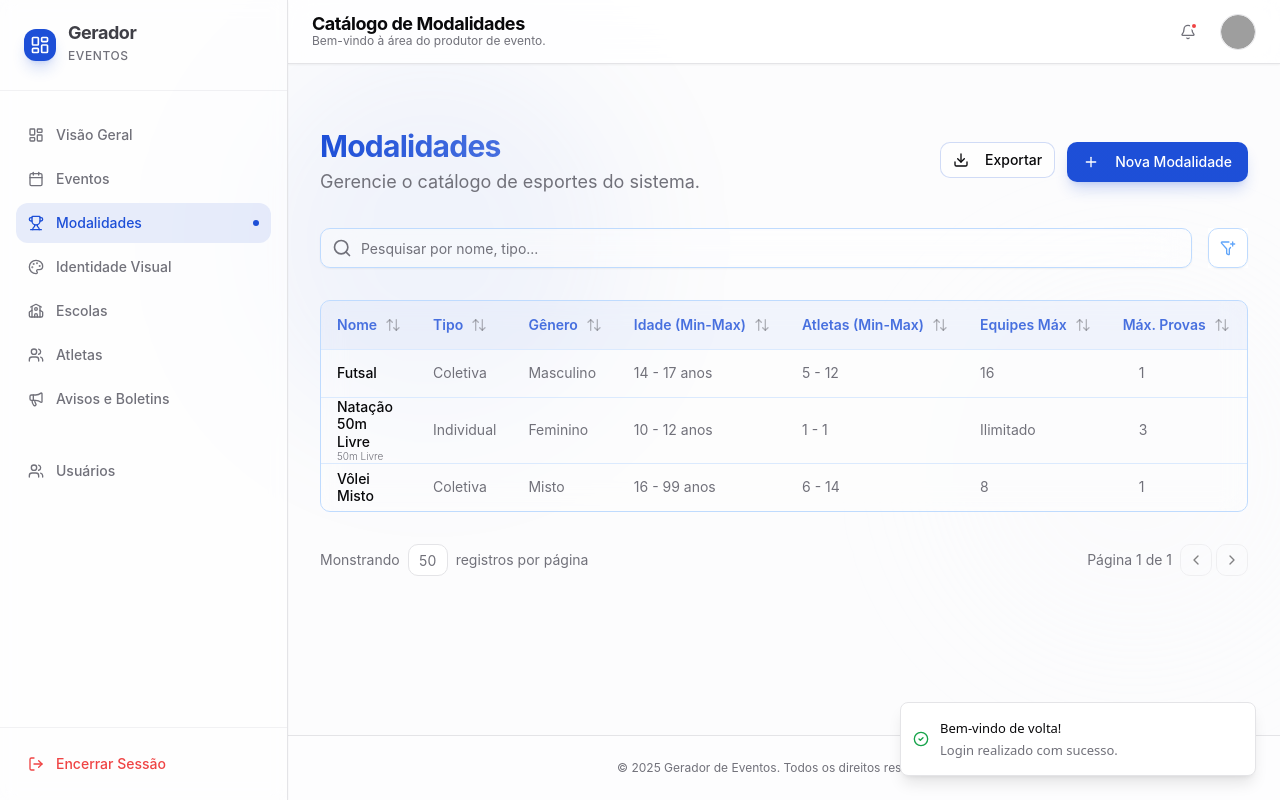
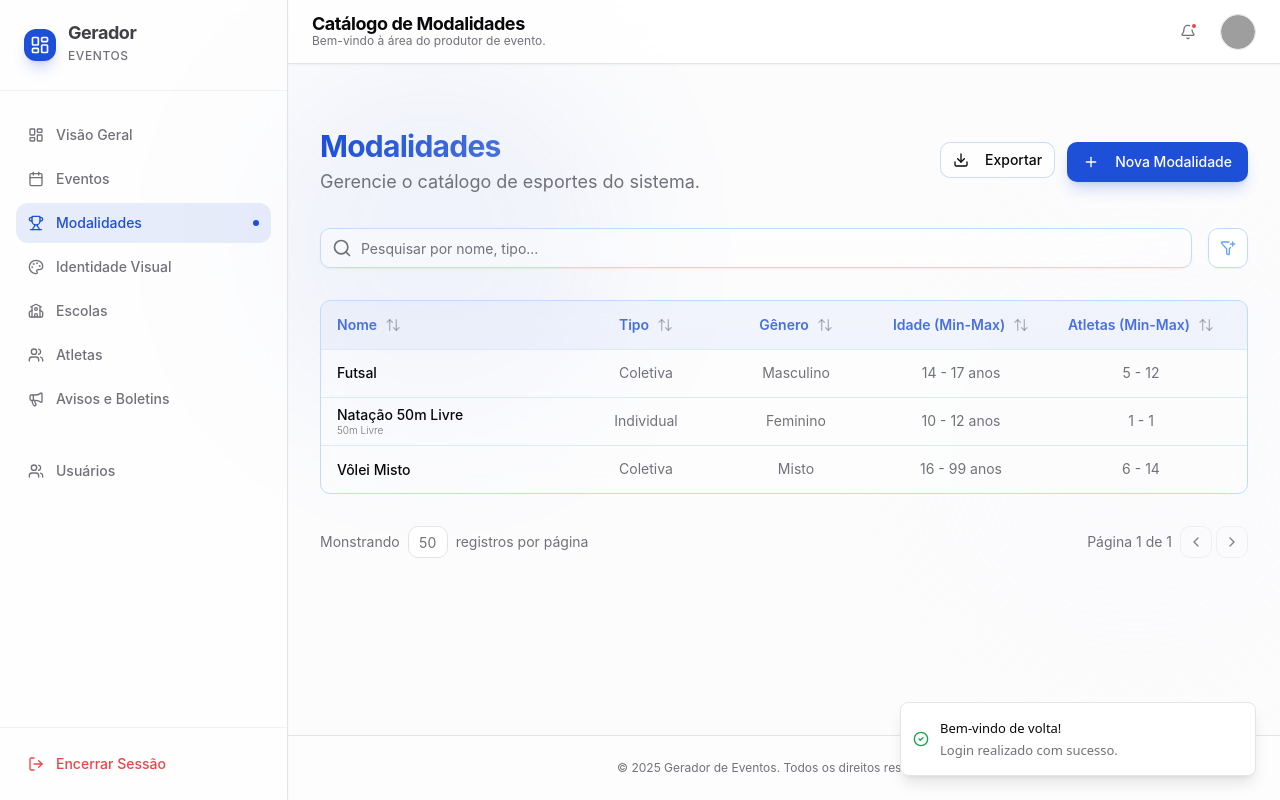
Before and after one commit to AtilaMedeiros/gerador-de-eventos_ultimo, a React (Vite) app: page /area-do-produtor/modalidades in a window 1280 px wide. Both pictures are taken after typing "name@example.com", "Sample123" into the empty fields and a click on the button "Entrar no Sistema". Shown: the top 800 px of the page. Built offline with nearby package versions, Linux system fonts and the light colour scheme; grey boxes are pictures that could not be loaded.

Commit message:
feat: Adiciona funcionalidade de redimensionamento de colunas à tabela de modalidades com persistência de largura.

```diff
--- a/src/pages/dashboard/basic-registration/ModalitiesList.tsx
+++ b/src/pages/dashboard/basic-registration/ModalitiesList.tsx
@@ -1,4 +1,4 @@
-import { useState } from 'react'
+import { useState, useRef, useCallback, useEffect } from 'react'
 import { Button } from '@/components/ui/button'
 import { Input } from '@/components/ui/input'
 import {
@@ -166,6 +166,59 @@ export default function ModalitiesList() {
     setCurrentPage(1)
   }
 
+  // Column Resizing Logic
+  const [colWidths, setColWidths] = useState<{ [key: string]: number }>(() => {
+    const saved = localStorage.getItem('ge_modalities_col_widths')
+    return saved ? JSON.parse(saved) : {
+      name: 250,
+      type: 150,
+      gender: 150,
+      minAge: 180,
+      minAthletes: 180,
+      maxTeams: 150,
+      maxEventsPerAthlete: 150,
+      actions: 100
+    }
+  })
+
+  useEffect(() => {
+    localStorage.setItem('ge_modalities_col_widths', JSON.stringify(colWidths))
+  }, [colWidths])
+
+  const resizingRef = useRef<{ key: string, startX: number, startWidth: number } | null>(null)
+
+  const handleMouseMove = useCallback((e: MouseEvent) => {
+    if (!resizingRef.current) return
+    const { key, startX, startWidth } = resizingRef.current
+    const diff = e.clientX - startX
+    const newWidth = Math.max(50, startWidth + diff) // Min width 50
+
+    setColWidths(prev => ({
+      ...prev,
+      [key]: newWidth
+    }))
+  }, [])
+
+  const handleMouseUp = useCallback(() => {
+    resizingRef.current = null
+    document.removeEventListener('mousemove', handleMouseMove)
+    document.removeEventListener('mouseup', handleMouseUp)
+    document.body.style.cursor = 'default'
+  }, [handleMouseMove])
+
+  const handleMouseDown = useCallback((e: React.MouseEvent, key: string) => {
+    e.preventDefault()
+    e.stopPropagation()
+    resizingRef.current = {
+      key,
+      startX: e.clientX,
+      startWidth: colWidths[key] || 100
+    }
+    document.addEventListener('mousemove', handleMouseMove)
+    document.addEventListener('mouseup', handleMouseUp)
+    document.body.style.cursor = 'col-resize'
+  }, [colWidths, handleMouseMove, handleMouseUp])
+
 
   return (
     <div className="space-y-8 animate-fade-in relative">
@@ -236,46 +289,81 @@ export default function ModalitiesList() {
         </div>
       </div>
 
-      <div className="rounded-md border border-blue-200 dark:border-blue-800 bg-white/30 dark:bg-black/30 backdrop-blur-md overflow-hidden">
-        <Table>
+      <div className="rounded-md border border-blue-200 dark:border-blue-800 bg-white/30 dark:bg-black/30 backdrop-blur-md overflow-hidden overflow-x-auto">
+        <Table style={{ tableLayout: 'fixed', minWidth: '100%' }}>
           <TableHeader className="bg-primary/5">
             <TableRow className="hover:bg-transparent border-b border-blue-100 dark:border-blue-900/30">
-              <TableHead className="w-[250px] font-semibold text-primary/80 h-12 cursor-pointer hover:bg-primary/10 transition-colors" onClick={() => requestSort('name')}>
-                <div className="flex items-center">
-                  Nome {getSortIcon('name')}
+              <TableHead style={{ width: colWidths.name }} className="relative font-semibold text-primary/80 h-12 cursor-pointer hover:bg-primary/10 transition-colors" onClick={() => requestSort('name')}>
+                <div className="flex items-center overflow-hidden">
+                  <span className="truncate">Nome</span> {getSortIcon('name')}
                 </div>
+                <div
+                  onMouseDown={(e) => handleMouseDown(e, 'name')}
+                  onClick={(e) => e.stopPropagation()}
+                  className="absolute right-0 top-0 h-full w-1 hover:w-1.5 bg-border/0 hover:bg-primary/50 cursor-col-resize z-10"
+                />
               </TableHead>
-              <TableHead className="font-semibold text-primary/80 h-12 cursor-pointer hover:bg-primary/10 transition-colors" onClick={() => requestSort('type')}>
-                <div className="flex items-center">
-                  Tipo {getSortIcon('type')}
+              <TableHead style={{ width: colWidths.type }} className="relative font-semibold text-primary/80 h-12 cursor-pointer hover:bg-primary/10 transition-colors text-center" onClick={() => requestSort('type')}>
+                <div className="flex items-center justify-center overflow-hidden">
+                  <span className="truncate">Tipo</span> {getSortIcon('type')}
                 </div>
+                <div
+                  onMouseDown={(e) => handleMouseDown(e, 'type')}
+                  onClick={(e) => e.stopPropagation()}
+                  className="absolute right-0 top-0 h-full w-1 hover:w-1.5 bg-border/0 hover:bg-primary/50 cursor-col-resize z-10"
+                />
               </TableHead>
-              <TableHead className="font-semibold text-primary/80 h-12 cursor-pointer hover:bg-primary/10 transition-colors" onClick={() => requestSort('gender')}>
-                <div className="flex items-center">
-                  Gênero {getSortIcon('gender')}
+              <TableHead style={{ width: colWidths.gender }} className="relative font-semibold text-primary/80 h-12 cursor-pointer hover:bg-primary/10 transition-colors text-center" onClick={() => requestSort('gender')}>
+                <div className="flex items-center justify-center overflow-hidden">
+                  <span className="truncate">Gênero</span> {getSortIcon('gender')}
                 </div>
+                <div
+                  onMouseDown={(e) => handleMouseDown(e, 'gender')}
+                  onClick={(e) => e.stopPropagation()}
+                  className="absolute right-0 top-0 h-full w-1 hover:w-1.5 bg-border/0 hover:bg-primary/50 cursor-col-resize z-10"
+                />
               </TableHead>
-              <TableHead className="font-semibold text-primary/80 h-12 cursor-pointer hover:bg-primary/10 transition-colors whitespace-nowrap" onClick={() => requestSort('minAge')}>
-                <div className="flex items-center">
-                  Idade (Min-Max) {getSortIcon('minAge')}
+              <TableHead style={{ width: colWidths.minAge }} className="relative font-semibold text-primary/80 h-12 cursor-pointer hover:bg-primary/10 transition-colors whitespace-nowrap text-center" onClick={() => requestSort('minAge')}>
+                <div className="flex items-center justify-center overflow-hidden">
+                  <span className="truncate">Idade (Min-Max)</span> {getSortIcon('minAge')}
                 </div>
+                <div
+                  onMouseDown={(e) => handleMouseDown(e, 'minAge')}
+                  onClick={(e) => e.stopPropagation()}
+                  className="absolute right-0 top-0 h-full w-1 hover:w-1.5 bg-border/0 hover:bg-primary/50 cursor-col-resize z-10"
+                />
               </TableHead>
-              <TableHead className="font-semibold text-primary/80 h-12 cursor-pointer hover:bg-primary/10 transition-colors whitespace-nowrap" onClick={() => requestSort('minAthletes')}>
-                <div className="flex items-center">
-                  Atletas (Min-Max) {getSortIcon('minAthletes')}
+              <TableHead style={{ width: colWidths.minAthletes }} className="relative font-semibold text-primary/80 h-12 cursor-pointer hover:bg-primary/10 transition-colors whitespace-nowrap text-center" onClick={() => requestSort('minAthletes')}>
+                <div className="flex items-center justify-center overflow-hidden">
+                  <span className="truncate">Atletas (Min-Max)</span> {getSortIcon('minAthletes')}
                 </div>
+                <div
+                  onMouseDown={(e) => handleMouseDown(e, 'minAthletes')}
+                  onClick={(e) => e.stopPropagation()}
+                  className="absolute right-0 top-0 h-full w-1 hover:w-1.5 bg-border/0 hover:bg-primary/50 cursor-col-resize z-10"
+                />
               </TableHead>
-              <TableHead className="font-semibold text-primary/80 h-12 cursor-pointer hover:bg-primary/10 transition-colors whitespace-nowrap" onClick={() => requestSort('maxTeams')}>
-                <div className="flex items-center">
-                  Equipes Máx {getSortIcon('maxTeams')}
+              <TableHead style={{ width: colWidths.maxTeams }} className="relative font-semibold text-primary/80 h-12 cursor-pointer hover:bg-primary/10 transition-colors whitespace-nowrap text-center" onClick={() => requestSort('maxTeams')}>
+                <div className="flex items-center justify-center overflow-hidden">
+                  <span className="truncate">Equipes Máx</span> {getSortIcon('maxTeams')}
                 </div>
+                <div
+                  onMouseDown={(e) => handleMouseDown(e, 'maxTeams')}
+                  onClick={(e) => e.stopPropagation()}
+                  className="absolute right-0 top-0 h-full w-1 hover:w-1.5 bg-border/0 hover:bg-primary/50 cursor-col-resize z-10"
+                />
               </TableHead>
-              <TableHead className="font-semibold text-primary/80 h-12 cursor-pointer hover:bg-primary/10 transition-colors whitespace-nowrap" onClick={() => requestSort('maxEventsPerAthlete')}>
-                <div className="flex items-center">
-                  Máx. Provas {getSortIcon('maxEventsPerAthlete')}
+              <TableHead style={{ width: colWidths.maxEventsPerAthlete }} className="relative font-semibold text-primary/80 h-12 cursor-pointer hover:bg-primary/10 transition-colors whitespace-nowrap text-center" onClick={() => requestSort('maxEventsPerAthlete')}>
+                <div className="flex items-center justify-center overflow-hidden">
+                  <span className="truncate">Máx. Provas</span> {getSortIcon('maxEventsPerAthlete')}
                 </div>
+                <div
+                  onMouseDown={(e) => handleMouseDown(e, 'maxEventsPerAthlete')}
+                  onClick={(e) => e.stopPropagation()}
+                  className="absolute right-0 top-0 h-full w-1 hover:w-1.5 bg-border/0 hover:bg-primary/50 cursor-col-resize z-10"
+                />
               </TableHead>
-              <TableHead className="text-right font-semibold text-primary/80 h-12">
+              <TableHead style={{ width: colWidths.actions }} className="relative text-right font-semibold text-primary/80 h-12">
                 Ações
               </TableHead>
             </TableRow>
@@ -308,22 +396,22 @@ export default function ModalitiesList() {
                       )}
                     </div>
                   </TableCell>
-                  <TableCell className="capitalize text-muted-foreground h-12 py-0">
+                  <TableCell className="capitalize text-muted-foreground h-12 py-0 text-center">
                     {mod.type}
                   </TableCell>
-                  <TableCell className="capitalize text-muted-foreground h-12 py-0">
+                  <TableCell className="capitalize text-muted-foreground h-12 py-0 text-center">
                     {mod.gender}
                   </TableCell>
-                  <TableCell className="text-muted-foreground h-12 py-0">
+                  <TableCell className="text-muted-foreground h-12 py-0 text-center">
                     {mod.minAge} - {mod.maxAge} anos
                   </TableCell>
-                  <TableCell className="text-muted-foreground h-12 py-0">
+                  <TableCell className="text-muted-foreground h-12 py-0 text-center">
                     {mod.minAthletes} - {mod.maxAthletes}
                   </TableCell>
-                  <TableCell className="text-muted-foreground h-12 py-0">
+                  <TableCell className="text-muted-foreground h-12 py-0 text-center">
                     {mod.maxTeams > 0 ? mod.maxTeams : 'Ilimitado'}
                   </TableCell>
-                  <TableCell className="text-muted-foreground pl-8 h-12 py-0">
+                  <TableCell className="text-muted-foreground pl-8 h-12 py-0 text-center">
                     {mod.maxEventsPerAthlete}
                   </TableCell>
                   <TableCell className="text-right h-12 py-0">
```
